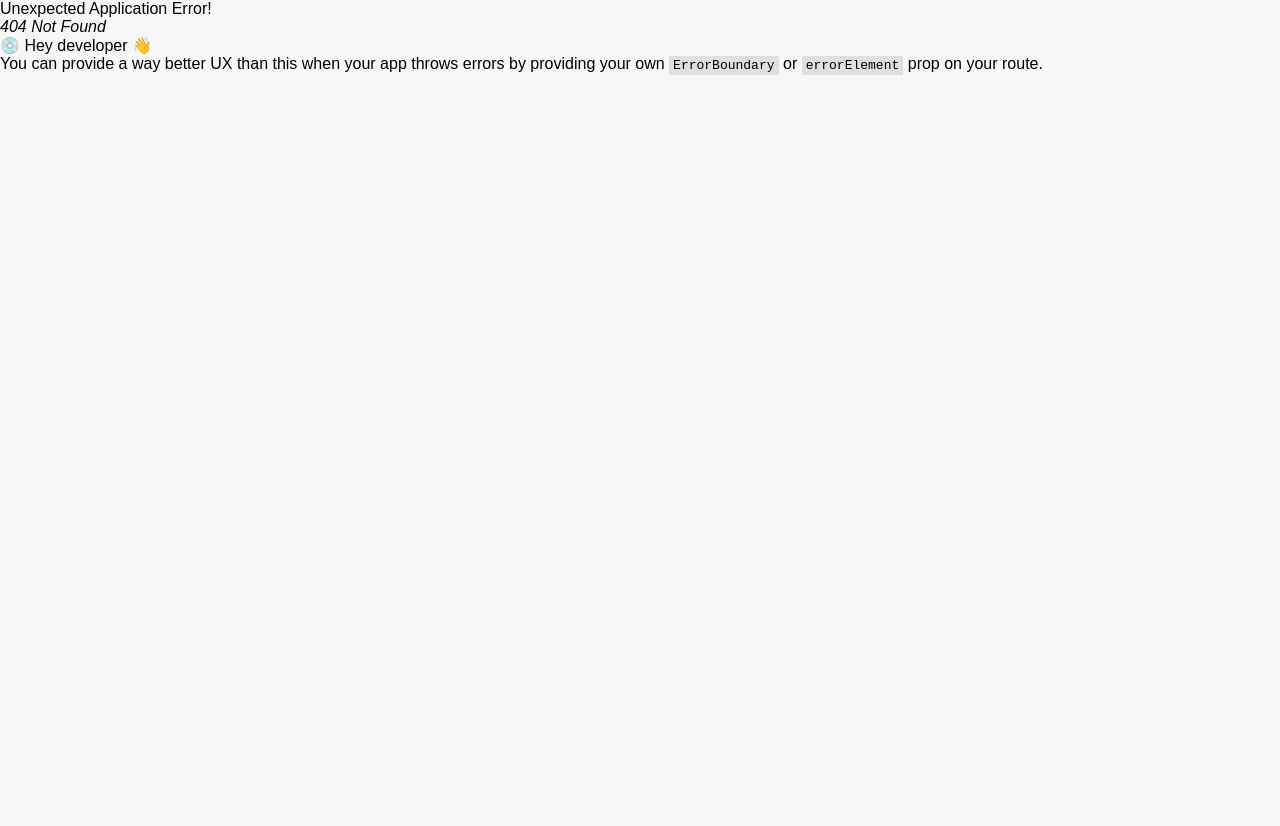
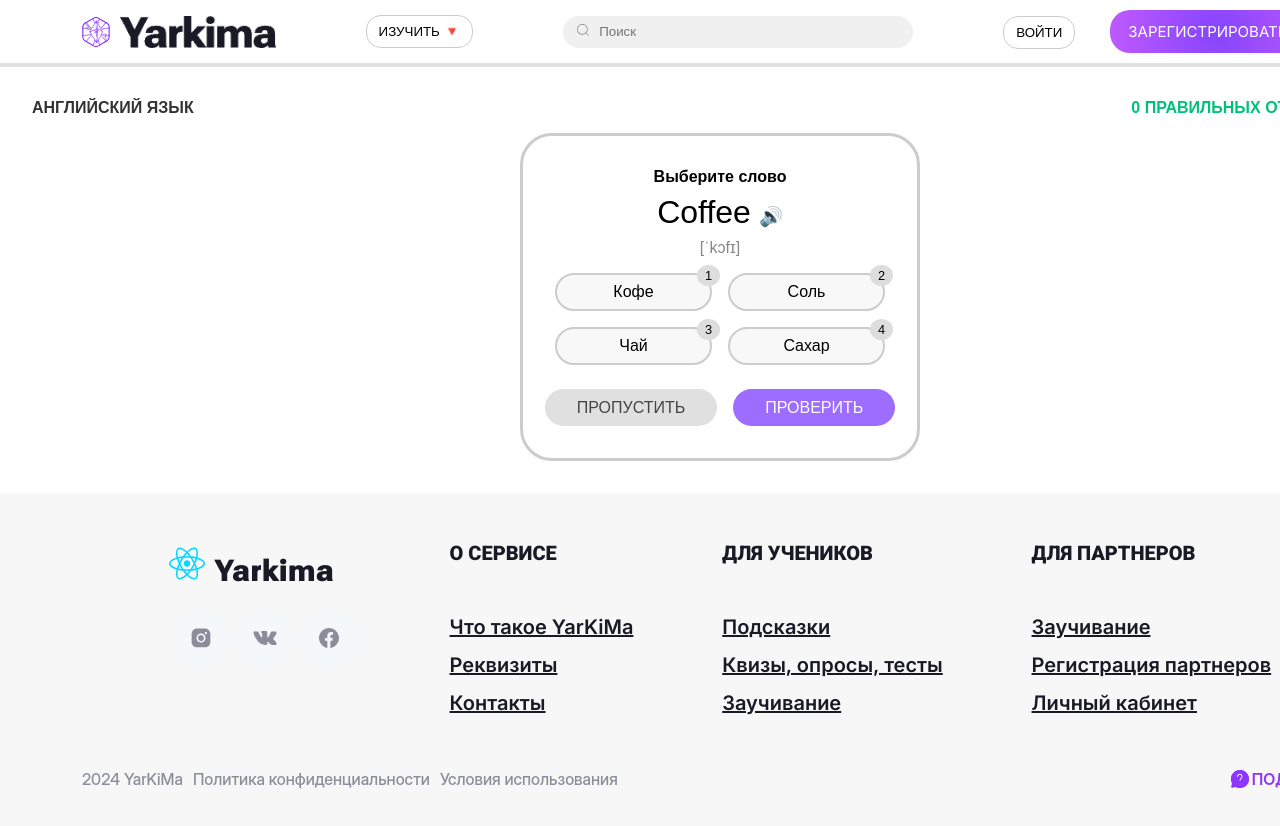
Before and after one commit to BAKYTq1/Yarkima, a React (Vite) app: page /Quiz in a window 1280 px wide. Before the commit this address had no page. Shown: the top 826 px of the page. Before the commit the page ends 800 px from the top, so only its background shows below. Built offline with nearby package versions, Linux system fonts and the light colour scheme; a web font is replaced by a local one.

Commit message:
add test

```diff
--- a/src/components/Header/Header.scss
+++ b/src/components/Header/Header.scss
@@ -8,6 +8,7 @@
   padding: 10px 0;
  width: 100%;
  position: sticky;
+ z-index: 9999;
  top: 0;
   .box {
     display: flex;
--- /dev/null
+++ b/src/components/Quiz/Quiz.jsx
@@ -0,0 +1,140 @@
+import React, { useState } from 'react';
+import './Quiz.scss';
+
+const questions = [
+  {
+    word: 'Coffee',
+    transcription: '[ˈkɔfɪ]',
+    correctIndex: 0,
+    options: ['Кофе', 'Соль', 'Чай', 'Сахар'],
+  },
+  {
+    word: 'Apple',
+    transcription: '[ˈæpl]',
+    correctIndex: 2,
+    options: ['Груша', 'Молоко', 'Яблоко', 'Масло'],
+  },
+  {
+    word: 'Milk',
+    transcription: '[mɪlk]',
+    correctIndex: 1,
+    options: ['Сыр', 'Молоко', 'Яблоко', 'Чай'],
+  },
+  {
+    word: 'Sugar',
+    transcription: '[ˈʃʊɡər]',
+    correctIndex: 3,
+    options: ['Мука', 'Соль', 'Сыр', 'Сахар'],
+  }
+];
+
+const Quiz = () => {
+  const [currentIndex, setCurrentIndex] = useState(0);
+  const [selected, setSelected] = useState(null);
+  const [isChecked, setIsChecked] = useState(false);
+  const [isCorrect, setIsCorrect] = useState(false);
+  const [streak, setStreak] = useState(0);
+
+  const currentQuestion = questions[currentIndex];
+  const { word, transcription, options, correctIndex } = currentQuestion;
+
+  const handleCheck = () => {
+    if (selected === null) return;
+    const answerIsCorrect = selected === correctIndex;
+
+    setIsCorrect(answerIsCorrect);
+    setIsChecked(true);
+
+    if (answerIsCorrect) {
+      setStreak(prev => prev + 1);
+    } else {
+      setStreak(0);
+    }
+  };
+
+  const handleNext = () => {
+    if (currentIndex < questions.length - 1) {
+      setCurrentIndex(prev => prev + 1);
+    } else {
+      alert('Вы прошли все вопросы!');
+      setCurrentIndex(0);
+      setStreak(0);
+    }
+
+    setSelected(null);
+    setIsChecked(false);
+    setIsCorrect(false);
+  };
+
+  const speak = () => {
+    const utterance = new SpeechSynthesisUtterance(word);
+    utterance.lang = 'en-US';
+    speechSynthesis.speak(utterance);
+  };
+
+  return (
+    <div className="quiz-container">
+      <div className="quiz-header">
+        <span>АНГЛИЙСКИЙ ЯЗЫК</span>
+        <span className="progress">{streak} ПРАВИЛЬНЫХ ОТВЕТА ПОДРЯД!</span>
+      </div>
+
+      <div className="quiz-body">
+        <div className={`quiz-card ${isCorrect ? 'correct' : isChecked ? 'wrong' : ''}`}>
+          <p className="instruction">Выберите слово</p>
+          <h2 className="word">
+            {word}
+            <span className="sound-icon" onClick={speak}>🔊</span>
+          </h2>
+          <p className="transcription">{transcription}</p>
+
+          <div className="options">
+            {options.map((option, index) => (
+              <button
+                key={index}
+                className={`option
+                  ${selected === index ? 'selected' : ''}
+                  ${isChecked && index === correctIndex ? 'right' : ''}
+                  ${isChecked && selected === index && selected !== correctIndex ? 'wrong' : ''}
+                `}
+                onClick={() => !isChecked && setSelected(index)}
+              >
+                {option}
+                <span className="number">{index + 1}</span>
+              </button>
+            ))}
+          </div>
+
+          <div className="actions">
+            {!isChecked ? (
+              <>
+                <button className="skip" onClick={handleNext}>ПРОПУСТИТЬ</button>
+                <button className="check" onClick={handleCheck} disabled={selected === null}>
+                  ПРОВЕРИТЬ
+                </button>
+              </>
+            ) : isCorrect ? (
+              <>
+                <div className="result success">
+                  <div className="icon">✅</div>
+                  <span>СУПЕР!</span>
+                </div>
+                <button className="next" onClick={handleNext}>ДАЛЕЕ</button>
+              </>
+            ) : (
+              <>
+                <div className="result error">
+                  <div className="icon">❌</div>
+                  <span>ОШИБКА!</span>
+                </div>
+                <button className="next" onClick={handleNext}>ДАЛЕЕ</button>
+              </>
+            )}
+          </div>
+        </div>
+      </div>
+    </div>
+  );
+};
+
+export default Quiz;
--- /dev/null
+++ b/src/components/Quiz/Quiz.scss
@@ -0,0 +1,166 @@
+.quiz-container {
+    font-family: 'Arial', sans-serif;
+    background: #fff;
+    padding: 2rem;
+    text-align: center;
+
+    .quiz-header {
+      display: flex;
+      justify-content: space-between;
+      color: #333;
+      font-weight: bold;
+      margin-bottom: 1rem;
+
+      .progress {
+        color: #00c17c;
+      }
+    }
+
+    .quiz-body {
+      display: flex;
+      justify-content: center;
+
+      .quiz-card {
+        border: 3px solid #ccc;
+        border-radius: 2rem;
+        padding: 2rem;
+        width: 400px;
+        background: white;
+
+        &.correct {
+          border-color: #00c17c;
+        }
+
+        &.wrong {
+          border-color: #ff5e5e;
+        }
+
+        .instruction {
+          margin-bottom: 0.5rem;
+          font-weight: bold;
+        }
+
+        .word {
+          font-size: 2rem;
+          margin: 0.5rem 0;
+
+          .sound-icon {
+            cursor: pointer;
+            font-size: 1.2rem;
+            color: #9d6dff;
+            margin-left: 0.5rem;
+
+            &:hover {
+              transform: scale(1.2);
+            }
+          }
+        }
+
+        .transcription {
+          color: #888;
+          margin-bottom: 1rem;
+        }
+
+        .options {
+          display: grid;
+          grid-template-columns: 1fr 1fr;
+          gap: 1rem;
+          margin-bottom: 1.5rem;
+
+          .option {
+            border: 2px solid #ccc;
+            border-radius: 2rem;
+            padding: 0.5rem 1rem;
+            font-size: 1rem;
+            background: #f8f8f8;
+            cursor: pointer;
+            position: relative;
+
+            &.selected {
+              border-color: #9d6dff;
+              background: #f3eaff;
+            }
+
+            &.right {
+              border-color: #00c17c;
+              background: #eafff3;
+            }
+
+            &.wrong {
+              border-color: #ff5e5e;
+              background: #ffeaea;
+            }
+
+            .number {
+              position: absolute;
+              top: -10px;
+              right: -10px;
+              background: #ddd;
+              border-radius: 50%;
+              padding: 0.2rem 0.5rem;
+              font-size: 0.8rem;
+            }
+          }
+        }
+
+        .actions {
+          display: flex;
+          justify-content: center;
+          align-items: center;
+          gap: 1rem;
+
+          .skip,
+          .check,
+          .next {
+            padding: 0.6rem 2rem;
+            border-radius: 2rem;
+            border: none;
+            font-size: 1rem;
+            cursor: pointer;
+          }
+
+          .check {
+            background: #9d6dff;
+            color: white;
+          }
+
+          .skip {
+            background: #e0e0e0;
+            color: #444;
+          }
+
+          .next {
+            background: #00c17c;
+            color: white;
+          }
+        }
+
+        .result {
+          font-size: 1.2rem;
+          display: flex;
+          align-items: center;
+          gap: 0.5rem;
+
+          &.success {
+            color: #00c17c;
+
+            .icon {
+              background: #e0f9ed;
+              border-radius: 50%;
+              padding: 0.5rem;
+            }
+          }
+
+          &.error {
+            color: #ff5e5e;
+
+            .icon {
+              background: #ffeaea;
+              border-radius: 50%;
+              padding: 0.5rem;
+            }
+          }
+        }
+      }
+    }
+  }
--- a/src/router.jsx
+++ b/src/router.jsx
@@ -3,6 +3,7 @@ import Layout from "./components/Layout/Layout";
 import Home from "./pages/Home/Home";
 import CourseCover from "./components/CourseCover/CourseCover"
 import FAQ from "./components/FAQ/FAQ";
+import Quiz from "./components/Quiz/Quiz";
 
 export const myRouter = createBrowserRouter([
     {
@@ -18,6 +19,10 @@ export const myRouter = createBrowserRouter([
                 path: "FAQ",
                 element: <FAQ />
             },
+            {
+                path: "Quiz",
+                element: <Quiz />
+            },
         ]
     }
 ])
```
Also changed, not shown: src/components/Header/Header.tsx (added, +64 -0 lines).
